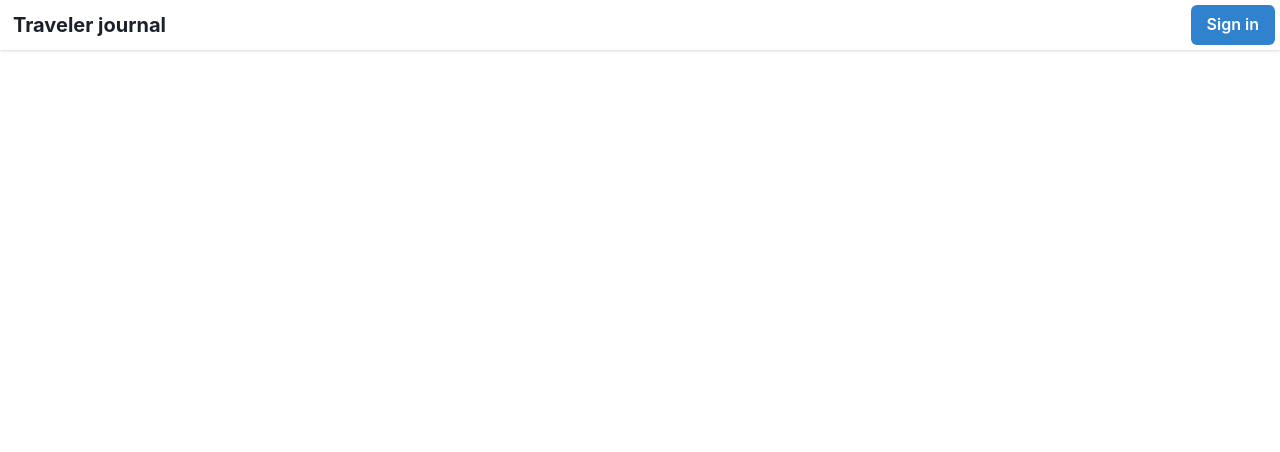
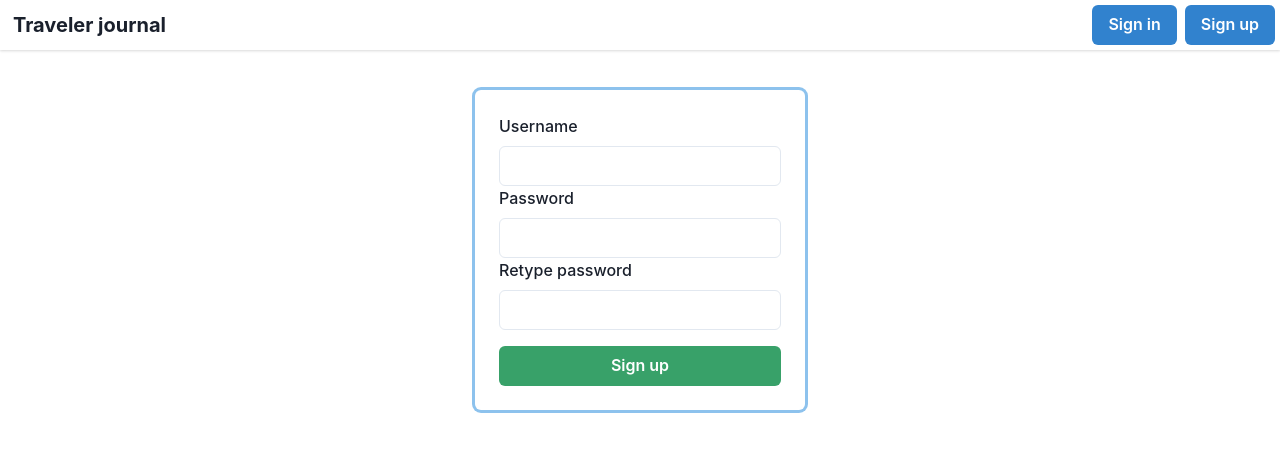
Before and after one commit to GeorgiiVoyakin/traveler-journal-client, a React (Create React App) app: page /signup in a window 1280 px wide. Shown: the top 452 px of the page. Built offline with nearby package versions, Linux system fonts and the light colour scheme.

Commit message:
Add sign up page

```diff
--- a/src/App.js
+++ b/src/App.js
@@ -1,6 +1,7 @@
 import './App.css';
 import { Route, Routes } from 'react-router-dom';
 import LoginPage from './routes/LoginPage';
+import SignupPage from './routes/SignupPage';
 import Header from './components/Header';
 
 function App() {
@@ -10,6 +11,7 @@ function App() {
       <Routes>
         <Route path='/' element={<div></div>} />
         <Route path='/login/' element={<LoginPage />} />
+        <Route path='/signup/' element={<SignupPage />} />
       </Routes>
     </div>
   );
--- a/src/components/Header.jsx
+++ b/src/components/Header.jsx
@@ -11,6 +11,7 @@ function Header() {
           </Box>
           <Spacer />
           <Button colorScheme='blue'>Sign in</Button>
+          <Button colorScheme='blue'>Sign up</Button>
         </Flex>
       </div>
     </Box>
--- /dev/null
+++ b/src/routes/SignupPage.css
@@ -0,0 +1,3 @@
+.signup-page {
+  height: 50vh;
+}
--- /dev/null
+++ b/src/routes/SignupPage.jsx
@@ -0,0 +1,34 @@
+import './SignupPage.css';
+import {
+  Box,
+  Input,
+  FormControl,
+  FormLabel,
+  Center,
+  Button,
+  Stack,
+} from '@chakra-ui/react';
+
+export default function LoginPage() {
+  return (
+    <div className='signup-page'>
+      <Center h='100%'>
+        <Box boxShadow='outline' p='6' rounded='md' bg='white'>
+          <Stack spacing={4}>
+            <FormControl>
+              <FormLabel htmlFor='username'>Username</FormLabel>
+              <Input id='username' type='text' />
+              <FormLabel htmlFor='password'>Password</FormLabel>
+              <Input id='password' type='password' />
+              <FormLabel htmlFor='password-confirm'>Retype password</FormLabel>
+              <Input id='password-confirm' type='password' />
+            </FormControl>
+            <Button type='submit' colorScheme='green' w='100%'>
+              Sign up
+            </Button>
+          </Stack>
+        </Box>
+      </Center>
+    </div>
+  );
+}
```
